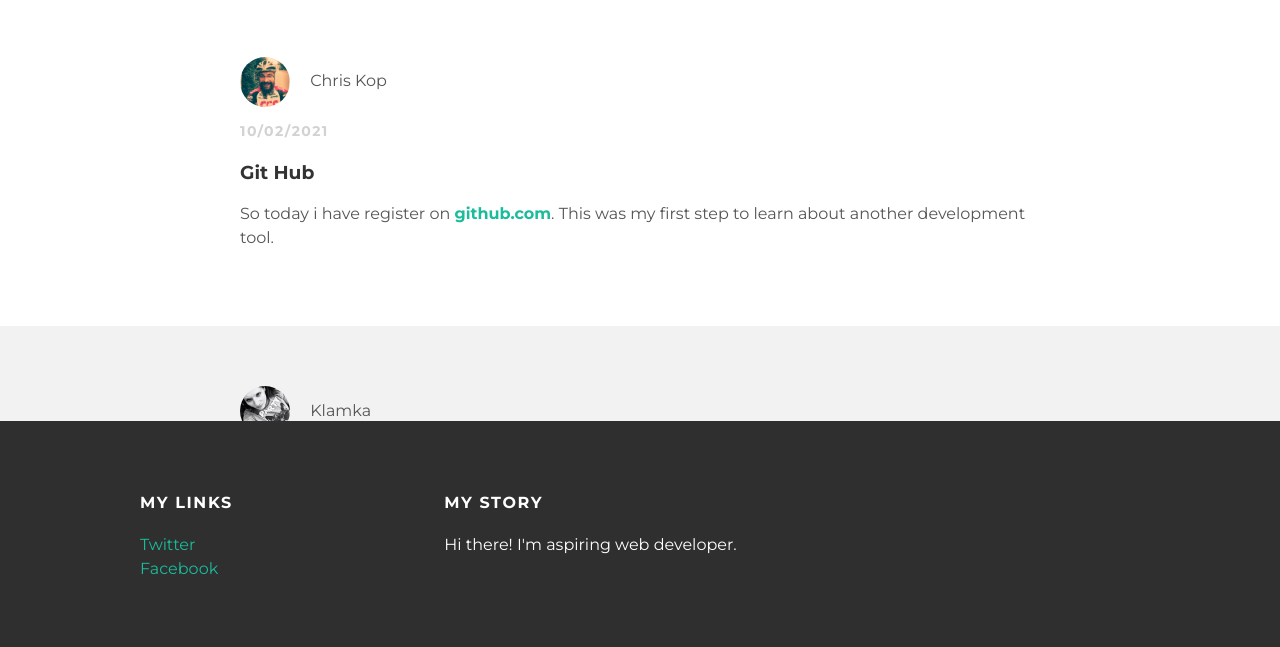
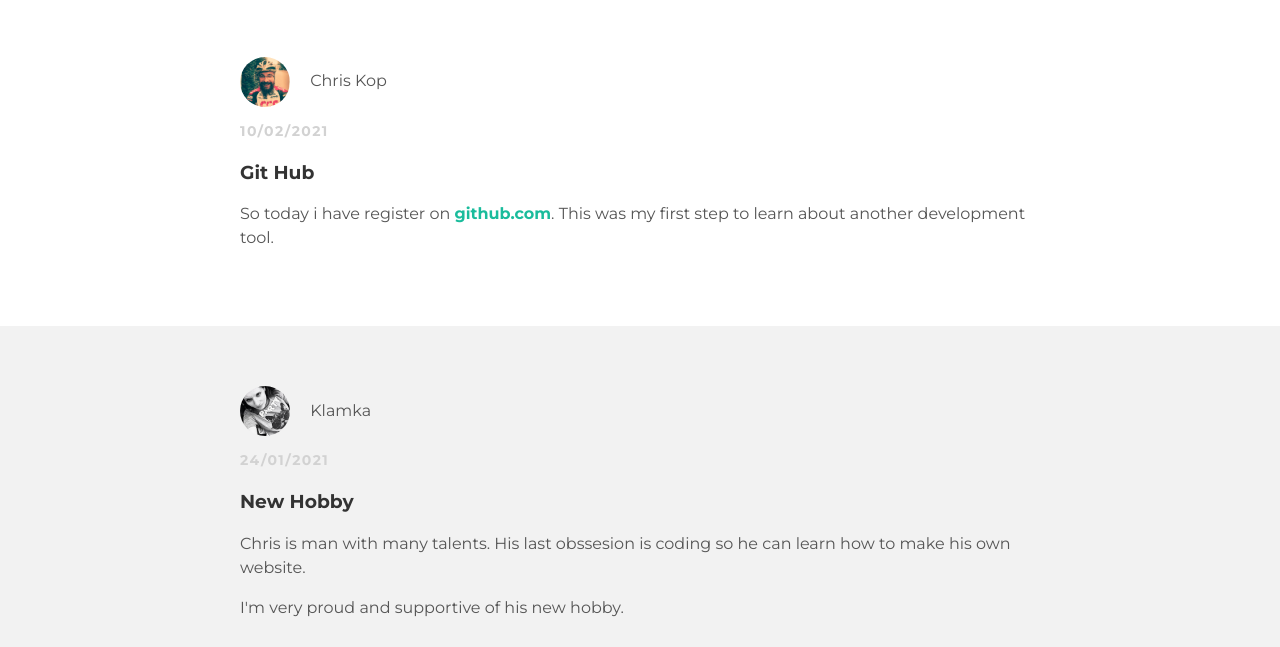
Before and after one commit to frostysoul87/frostysoul87.github.io, a plain HTML site: page index.html in a window 1280 px wide. Shown: the part 153-800 px from the top of the page. Drawn offline with Linux system fonts and the light colour scheme.

Commit message:
Update styles.css

```diff
--- a/styles.css
+++ b/styles.css
@@ -51,8 +51,6 @@ body {
 #footer {
   background-color: #2f2f2f;
   padding: 50px 0;
-  position: sticky;
-  bottom: 0;
 }
 
 #footer h4 {
```
